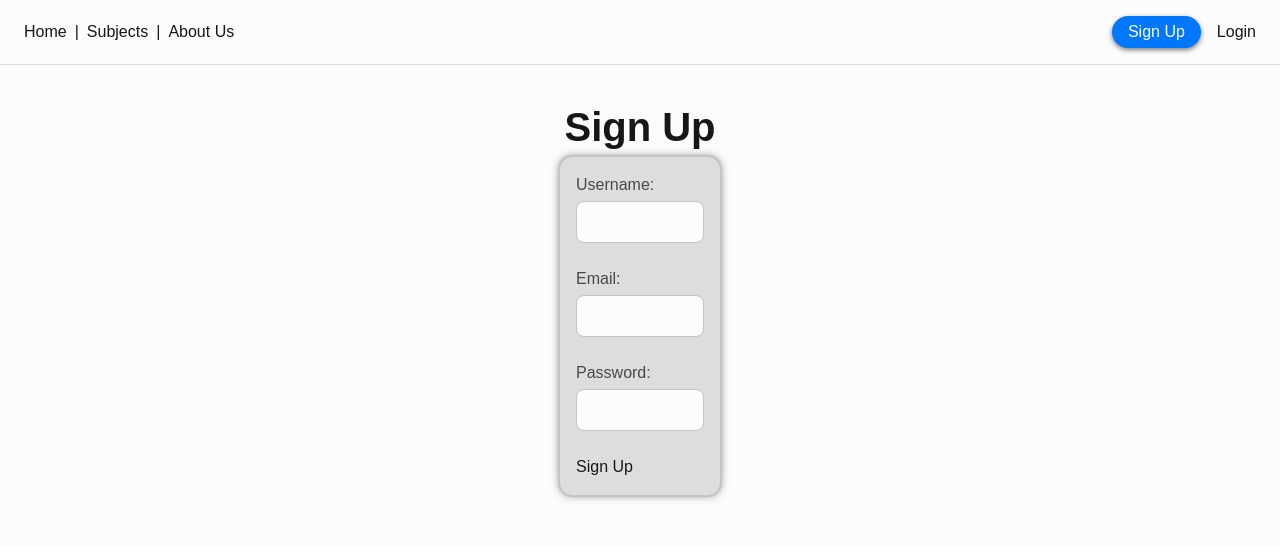
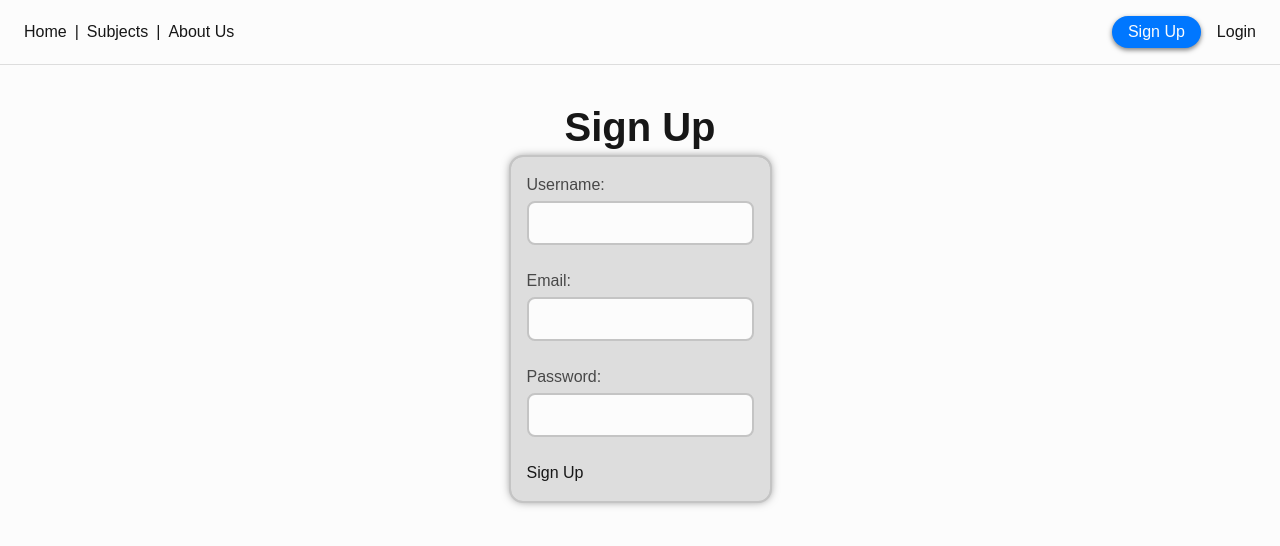
Before and after one commit to thomassrmcardle/Study-Guide, a Next.js app in the folder guide-app/: page /signup in a window 1280 px wide. Shown: the top 546 px of the page. Built offline with nearby package versions, Linux system fonts and the light colour scheme.

Commit message:
Improved input card scale.

```diff
--- a/guide-app/src/pages/signup/index.js
+++ b/guide-app/src/pages/signup/index.js
@@ -8,7 +8,7 @@ export default function Signup() {
             </head>
             <div style={{ margin: "2rem 20rem", display: 'flex', flexDirection: 'column', alignItems: 'center'}}>
                 <h1>Sign Up</h1>
-                <div className="card" style={{maxWidth: '10rem'}}>
+                <div className="card field">
                     <form>
                         <label>
                             <h3>Username:</h3>
--- a/guide-app/src/styles/globals.css
+++ b/guide-app/src/styles/globals.css
@@ -62,7 +62,7 @@ nav a {
 input {
   background-color: var(--background);
   color: var(--foreground);
-  border: 1px solid var(--outline);
+  border: 2px solid var(--outline);
   border-radius: 8px;
   padding: 0.5rem;
   outline: none;
@@ -78,6 +78,10 @@ label h3 {
   font-weight: normal;
   margin: 0px;
   margin-bottom: 0.25rem;
+}
+
+.fieldCard {
+  max-width: 50rem;
 }
 
 .row {
```
